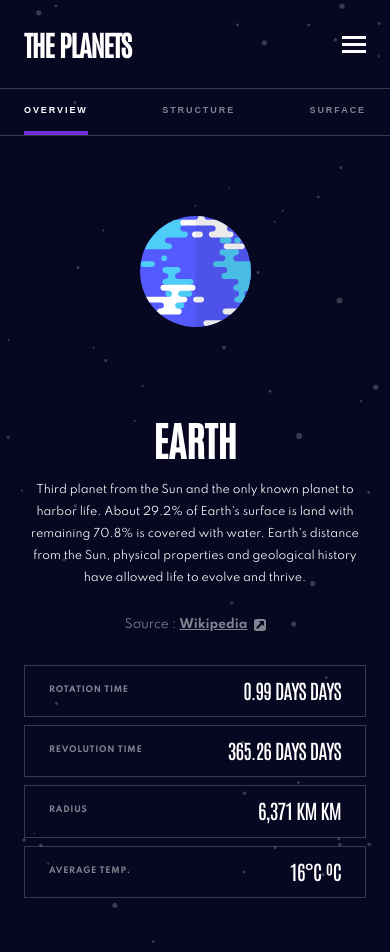
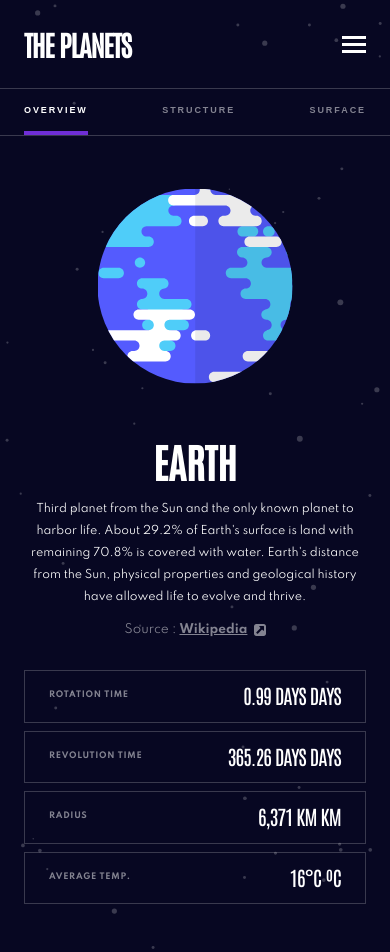
Before and after one commit to xaviguasch/planets-facts-site-app-frontendmentor-challenge-prac, a React (Create React App) app: page /planets/earth in a window 390 px wide. Built offline with nearby package versions, Linux system fonts and the light colour scheme.

Commit message:
refactored styling for mobile view using grid

```diff
--- a/src/components/Planet.css
+++ b/src/components/Planet.css
@@ -1,4 +1,7 @@
 .Planet {
+  display: grid;
+  grid-template-rows: repeat(3, auto);
+  padding-bottom: 3em;
 }
 
 .Planet__nav {
@@ -15,46 +18,46 @@
   padding: 0 1.5em;
 }
 
-.Planet__content {
-  padding: 5em 1.5em 3em;
-
+.planet-img-container {
   display: flex;
-  flex-direction: column;
   justify-content: center;
   align-items: center;
-  gap: 1.75em;
-}
 
-.Planet__main {
-  position: relative;
+  width: 100%;
 
-  display: flex;
-  flex-direction: column;
-  justify-content: center;
-  align-items: center;
-  gap: 4.5em;
-}
+  height: 300px;
 
-.planet-img-container {
   position: relative;
 }
 
 .planet-img {
-  width: 111px;
+  transform-origin: center;
+
+  transform: scale(0.5);
 }
 
 .planet-img__2 {
   position: absolute;
-  top: 30%;
-  transform: scale(0.5);
+  top: 10%;
+
+  transform: scale(0.2);
+}
+
+.Planet__copy,
+.Planet__stats {
+  padding: 0 1.5em;
 }
 
 .Planet__copy {
   text-align: center;
 }
 
+.text {
+  margin-top: 1em;
+}
+
 .source {
-  margin-top: 2em;
+  margin-top: 0.85em;
 }
 
 .icon-source {
@@ -70,6 +73,8 @@
   display: flex;
   flex-direction: column;
   gap: 0.5em;
+
+  margin-top: 1.75em;
 }
 
 .stat-item {
--- a/src/components/Planet.js
+++ b/src/components/Planet.js
@@ -63,9 +63,7 @@ const Planet = () => {
           </ul>
         </nav>
 
-        <div className='Planet__content'>
         {infoDisplay === 'overview' && (
-            <div className='Planet__main'>
           <div className='planet-img-container'>
             <img
               className='planet-img'
@@ -73,6 +71,32 @@ const Planet = () => {
               alt={name}
             />
           </div>
+        )}
+        {infoDisplay === 'structure' && (
+          <div className='planet-img-container'>
+            <img
+              className='planet-img'
+              src={images.internal.replace('./', '/')}
+              alt={name}
+            />
+          </div>
+        )}
+        {infoDisplay === 'surface' && (
+          <div className='planet-img-container'>
+            <img
+              className='planet-img'
+              src={images.planet.replace('./', '/')}
+              alt={name}
+            />
+            <img
+              className='planet-img planet-img__2'
+              src={images.geology.replace('./', '/')}
+              alt={name}
+            />
+          </div>
+        )}
+
+        {infoDisplay === 'overview' && (
           <div className='Planet__copy'>
             <h1 className='name'>{name}</h1>
             <p className='text'>{overview.content}</p>
@@ -88,17 +112,8 @@ const Planet = () => {
               />
             </p>
           </div>
-            </div>
         )}
         {infoDisplay === 'structure' && (
-            <div className='Planet__main'>
-              <div className='planet-img-container'>
-                <img
-                  className='planet-img'
-                  src={images.internal.replace('./', '/')}
-                  alt={name}
-                />
-              </div>
           <div className='Planet__copy'>
             <h1 className='name'>{name}</h1>
             <p className='text'>{structure.content}</p>
@@ -109,22 +124,8 @@ const Planet = () => {
               </a>
             </p>
           </div>
-            </div>
         )}
         {infoDisplay === 'surface' && (
-            <div className='Planet__main'>
-              <div className='planet-img-container'>
-                <img
-                  className='planet-img'
-                  src={images.planet.replace('./', '/')}
-                  alt={name}
-                />
-                <img
-                  className='planet-img planet-img__2'
-                  src={images.geology.replace('./', '/')}
-                  alt={name}
-                />
-              </div>
           <div className='Planet__copy'>
             <h1 className='name'>{name}</h1>
             <p className='text'>{geology.content}</p>
@@ -134,7 +135,6 @@ const Planet = () => {
                 Wikipedia
               </a>
             </p>
-              </div>
           </div>
         )}
 
@@ -157,7 +157,6 @@ const Planet = () => {
           </li>
         </ul>
       </div>
-      </div>
     )
   } else {
     return (
--- a/src/index.css
+++ b/src/index.css
@@ -100,6 +100,7 @@ img {
   font-family: var(--ff-secondary);
   font-size: var(--fs-40);
   text-transform: uppercase;
+  line-height: 1.29;
 }
 
 .text {
```
Lines whose indentation alone changed are shown as unchanged.
